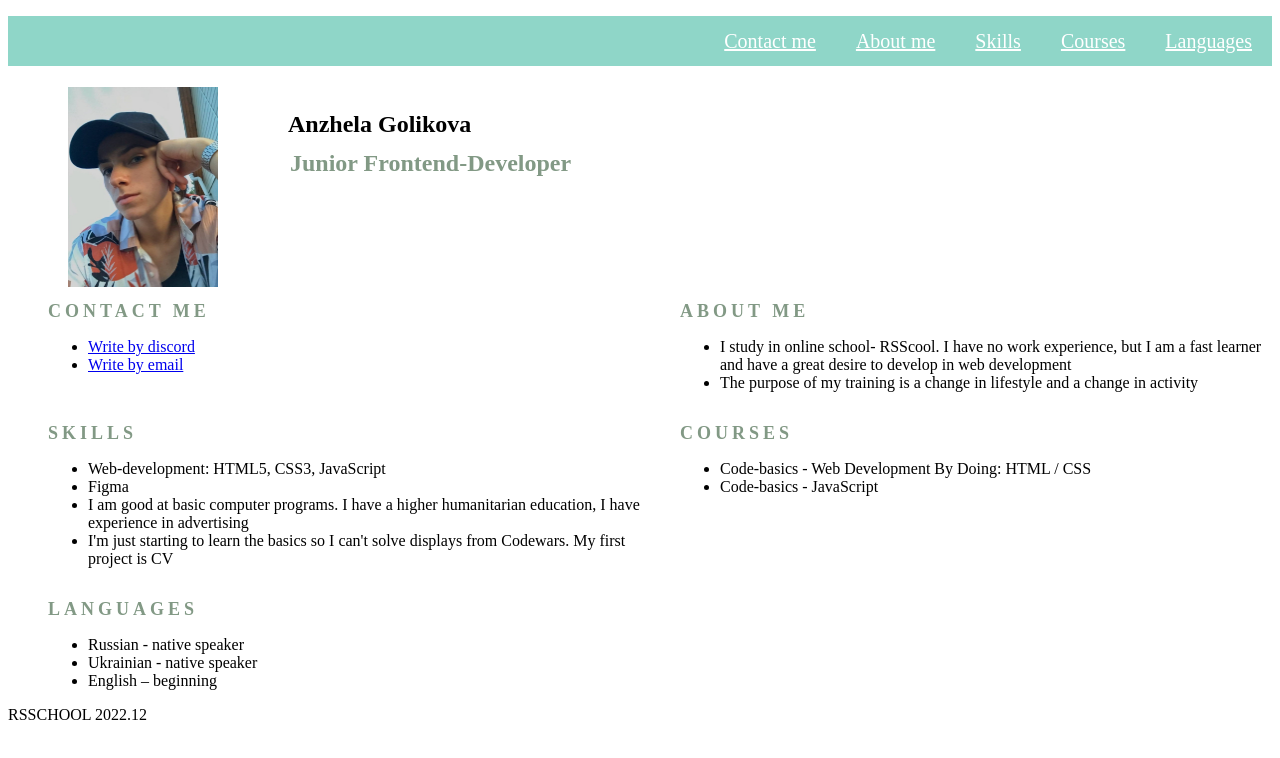
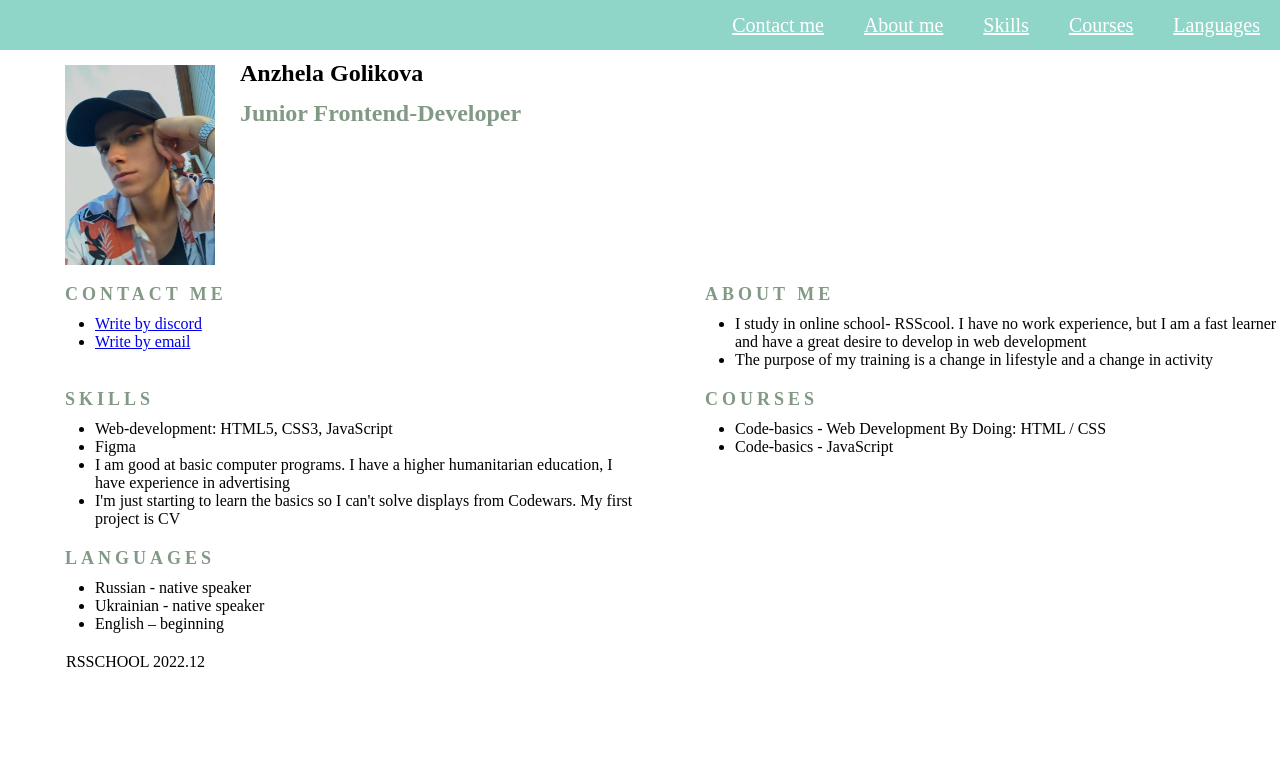
Before and after one commit to Anzhela53/rsschool-cv, a plain HTML site: page index.html in a window 1280 px wide. Drawn offline with Linux system fonts and the light colour scheme.

Commit message:
feat:add new info to the index.html and style.css files

```diff
--- a/index.html
+++ b/index.html
@@ -38,9 +38,9 @@
                 <h2 class="section-subtitle">Contact me</h2>
                 <ul>
                     <li>
-                        <a href="https://github.com/Anzhela53">Write by discord</a></li>
+                        <a href="https://github.com/Anzhela53" class="link">Write by discord</a></li>
                     <li>
-                        <a href="mailto:a.y.golikova@gmail.com">Write by email</a></li>
+                        <a href="mailto:a.y.golikova@gmail.com" class="link">Write by email</a></li>
                 </ul>
             </section>
             <section class="section title" id="about me">
--- a/style.css
+++ b/style.css
@@ -2,10 +2,12 @@
     display: flex;
     flex-direction: column;
     justify-content: space-between;
-    margin: 0;
     font-family: 'Merriweather', serif;
     line-height: 1.6;
     font-size: 14px;
+    min-height: 100vh;
+    margin: 0;
+    padding: 0;
 }
 
 @media (max-width: 768px) {
@@ -18,6 +20,8 @@
 * :before,
 * :after {
     box-sizing: border-box;
+    margin: 0;
+
 }
 
 .html {
@@ -38,16 +42,8 @@
 
 .header {
     background-color:#8FD6C8;
-}
-
-.link {
-  text-decoration: none;
-  color: #829985;
-  transition: color 0.5s;
-}
-
-.link:hover {
-  color: #5d7260;
+    margin:0 auto;
+    padding: 0;
 }
 
 .nav-list {
@@ -55,6 +51,8 @@
     justify-content: flex-end;
     align-items: center;
     list-style: none;
+    margin:0;
+    padding: 0;
 }
 
 .nav-link {
@@ -64,20 +62,30 @@
     font-size: 20px;
     transition: .4s;
 }
-
+.nav-link:hover {
+    color: #5d7260;
+}
 .section-item a {
     color: #8FD6C8;
     text-decoration: none;
     transition: color 0.5s;
 }
 
+.section-item a:hover {
+    color: #6eada0;
+  }
+
 .photo {
     display:inline;
     position:relative;
     top: 5px;
-    left: 60px;
+    left: 65px;
     width:150px;
     height:200px;
+}
+
+.link:hover {
+    color: #5d7260;
 }
 
 .section-title2 {
@@ -90,8 +98,8 @@
     color: #000000;
     font-size: 24px;
     position: absolute;
-  top: 85px;
-  left: 278px;
+    top: 50px;
+    left: 230px;
 }
 
 .section-title3 {
@@ -104,8 +112,8 @@
     color: #829985;
     font-size: 24px;
     position: absolute;
-  top: 90px;
-  left: 250px;
+    top: 60px;
+    left: 200px;
 }
 
 .section-title {
@@ -122,9 +130,16 @@
     text-transform: uppercase;
     letter-spacing: 4px;
     color: #829985;
+    padding: 10px;
 }
 
 .section {
     width: 50%;
-  padding-left: 40px;
+    padding-left: 55px;
+    padding-top: 10px;
 }
+
+.footer {
+    padding-left: 33px;
+    padding-top: 10px;
+}
```
Lines whose indentation alone changed are shown as unchanged.
